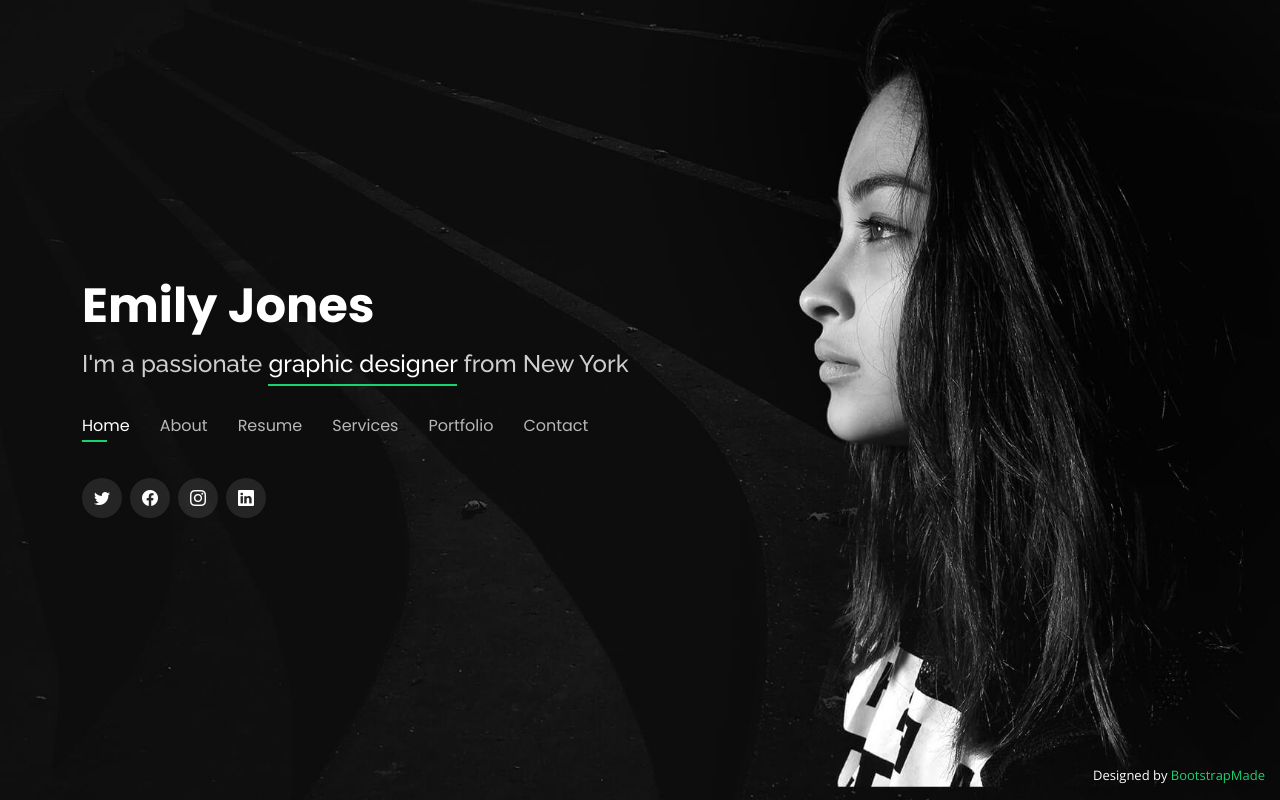
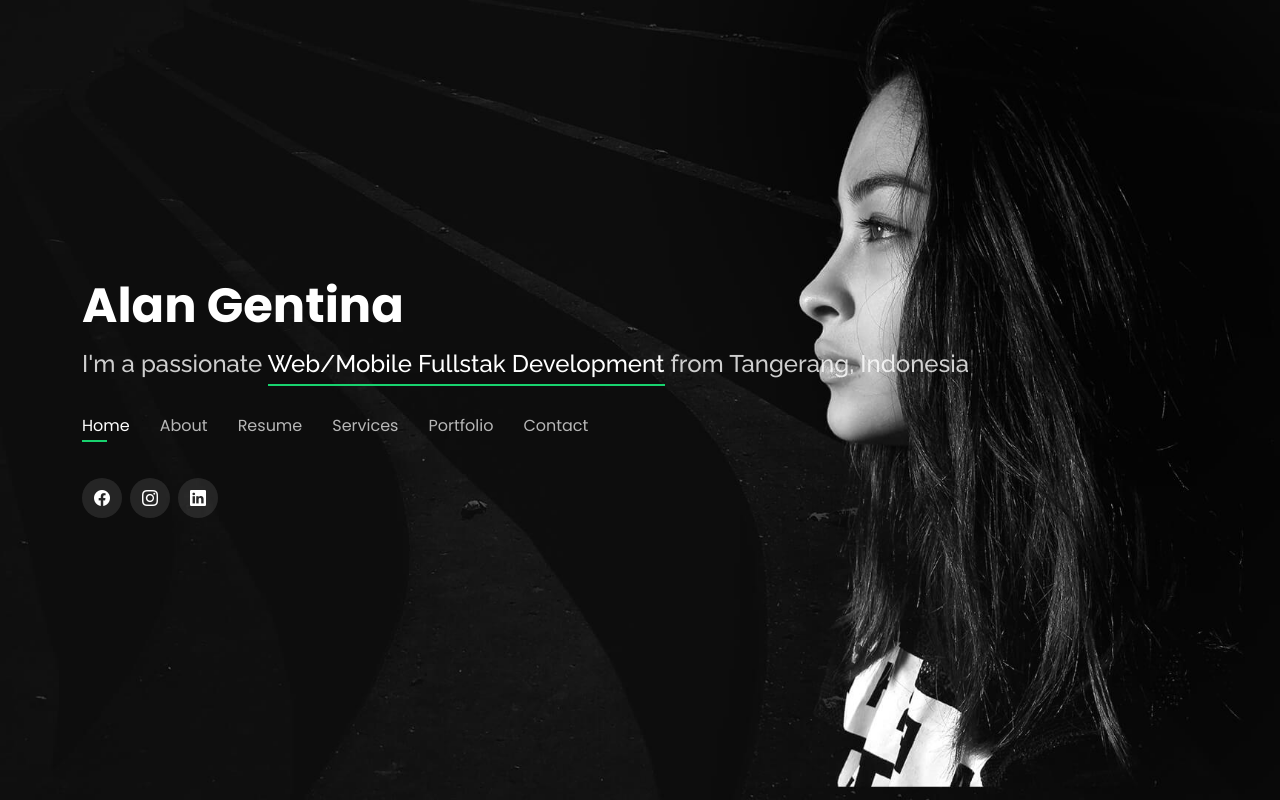
Before and after one commit to chocoalano/chocoalano.github.io, a plain HTML site: page index.html in a window 1280 px wide. Drawn offline with nearby package versions, Linux system fonts and the light colour scheme.

Commit message:
updated commit

```diff
--- a/index.html
+++ b/index.html
@@ -5,7 +5,7 @@
   <meta charset="utf-8">
   <meta content="width=device-width, initial-scale=1.0" name="viewport">
 
-  <title>Personal Bootstrap Template</title>
+  <title>Alan Gentina</title>
   <meta content="" name="description">
   <meta content="" name="keywords">
 
@@ -41,10 +41,10 @@
   <header id="header">
     <div class="container">
 
-      <h1><a href="index.html">Emily Jones</a></h1>
+      <h1><a href="index.html">Alan Gentina</a></h1>
       <!-- Uncomment below if you prefer to use an image logo -->
       <!-- <a href="index.html" class="mr-auto"><img src="assets/img/logo.png" alt="" class="img-fluid"></a> -->
-      <h2>I'm a passionate <span>graphic designer</span> from New York</h2>
+      <h2>I'm a passionate <span>Web/Mobile Fullstak Development</span> from Tangerang, Indonesia</h2>
 
       <nav id="navbar" class="navbar">
         <ul>
@@ -59,7 +59,6 @@
       </nav><!-- .navbar -->
 
       <div class="social-links">
-        <a href="#" class="twitter"><i class="bi bi-twitter"></i></a>
         <a href="#" class="facebook"><i class="bi bi-facebook"></i></a>
         <a href="#" class="instagram"><i class="bi bi-instagram"></i></a>
         <a href="#" class="linkedin"><i class="bi bi-linkedin"></i></a>
@@ -84,7 +83,7 @@
           <img src="assets/img/me.jpg" class="img-fluid" alt="">
         </div>
         <div class="col-lg-8 pt-4 pt-lg-0 content" data-aos="fade-left">
-          <h3>UI/UX &amp; Graphic Designer</h3>
+          <h3>UI/UX &amp; Frontend Development</h3>
           <p class="fst-italic">
             Lorem ipsum dolor sit amet, consectetur adipiscing elit, sed do eiusmod tempor incididunt ut labore et dolore
             magna aliqua.
@@ -759,7 +758,7 @@
     <!-- You can delete the links only if you purchased the pro version. -->
     <!-- Licensing information: https://bootstrapmade.com/license/ -->
     <!-- Purchase the pro version with working PHP/AJAX contact form: https://bootstrapmade.com/personal-free-resume-bootstrap-template/ -->
-    Designed by <a href="https://bootstrapmade.com/">BootstrapMade</a>
+    <!-- Designed by <a href="https://bootstrapmade.com/">BootstrapMade</a> -->
   </div>
 
   <!-- Vendor JS Files -->
```
